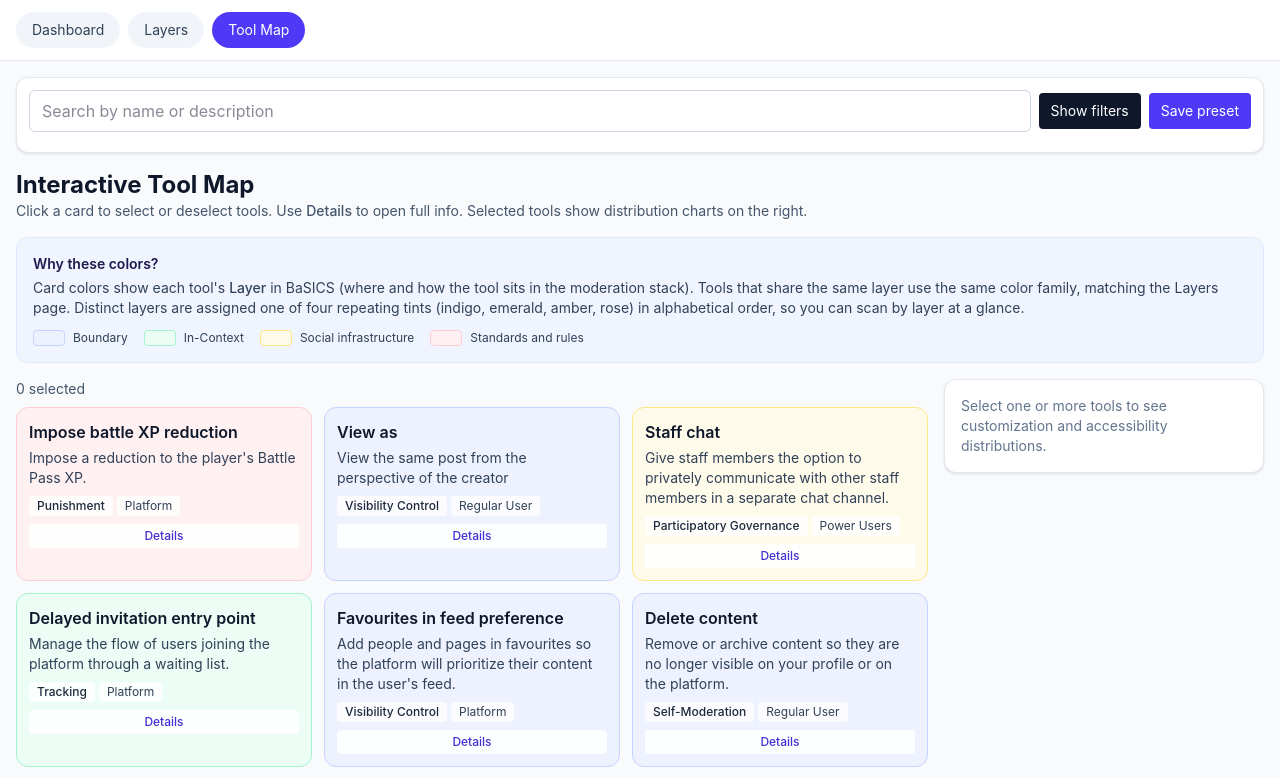
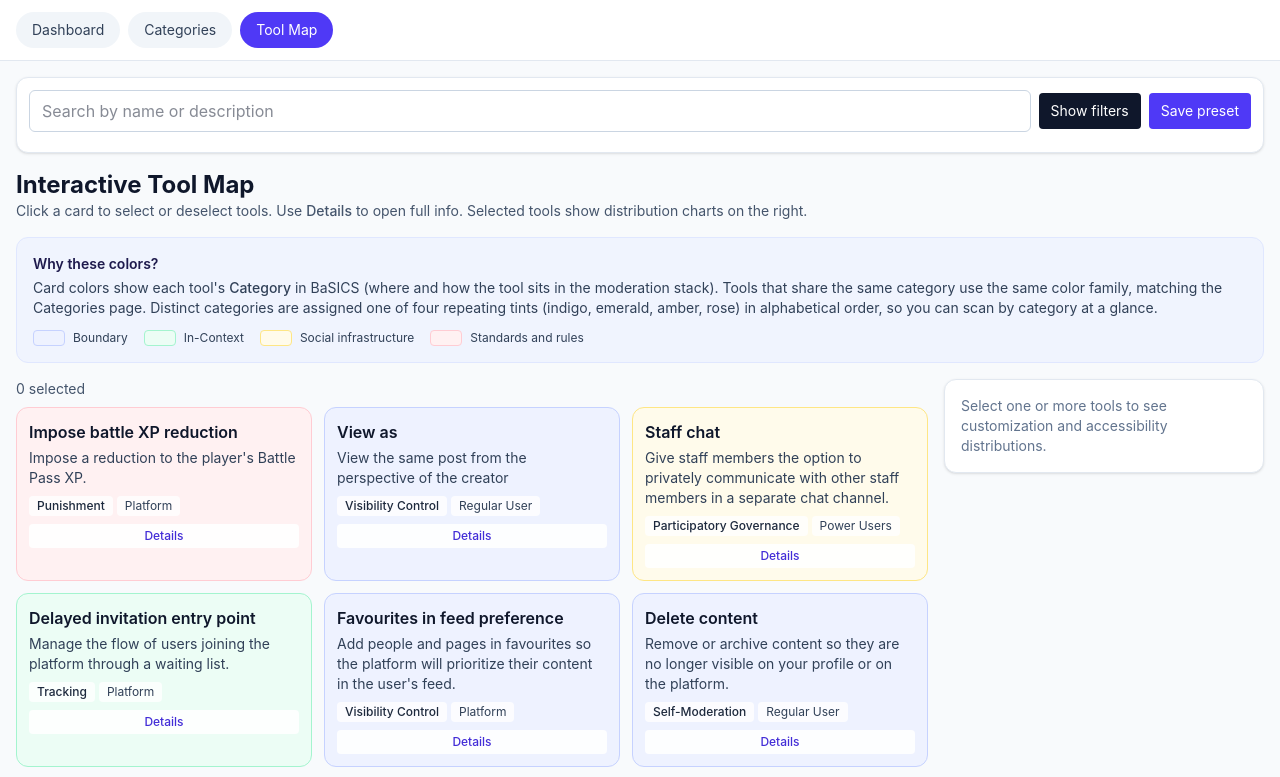
Before and after one commit to marticodes/BaSICS, a React (Vite) app: page /map in a window 1280 px wide. Shown: the top 777 px of the page. Built offline with nearby package versions, Linux system fonts and the light colour scheme.

Commit message:
change layer names

```diff
--- a/src/components/ToolDetailModal.tsx
+++ b/src/components/ToolDetailModal.tsx
@@ -30,7 +30,7 @@ export const ToolDetailModal = ({ tool, tools, onClose }: Props) => {
           <div><dt className="font-semibold">Customization</dt><dd>{tool.customization}</dd></div>
           <div><dt className="font-semibold">Accessibility</dt><dd>{tool.accessibility}</dd></div>
           <div><dt className="font-semibold">Persistence</dt><dd>{tool.persistence}</dd></div>
-          <div><dt className="font-semibold">Layer</dt><dd>{tool.layer}</dd></div>
+          <div><dt className="font-semibold">Category</dt><dd>{tool.layer}</dd></div>
           <div><dt className="font-semibold">Target</dt><dd>{tool.target}</dd></div>
           <div><dt className="font-semibold">Example Platforms</dt><dd>{tool.examplePlatforms}</dd></div>
         </dl>
--- a/src/components/charts/Charts.tsx
+++ b/src/components/charts/Charts.tsx
@@ -91,7 +91,7 @@ export const CategoryLayerHeatmap = ({
       <table className="min-w-full border-separate border-spacing-1 text-xs">
         <thead>
           <tr>
-            <th className="p-1 text-left">Category</th>
+            <th className="p-1 text-left">Cluster</th>
             {layers.map((layer) => (
               <th key={layer} className="p-1 text-left">{layer}</th>
             ))}
--- a/src/components/layout/FilterSidebar.tsx
+++ b/src/components/layout/FilterSidebar.tsx
@@ -70,9 +70,9 @@ export const FilterSidebar = ({
         </div>
       )}
       <button className="w-full rounded-md bg-slate-900 px-3 py-2 text-sm text-white" onClick={reset}>Reset all filters</button>
-      <Multi title="Category" values={options.categories} selected={filters.categories} onToggle={(v) => toggle('categories', v)} />
+      <Multi title="Cluster" values={options.categories} selected={filters.categories} onToggle={(v) => toggle('categories', v)} />
       <Multi title="Customization" values={options.customizations} selected={filters.customizations} onToggle={(v) => toggle('customizations', v)} />
-      <Multi title="Layer" values={options.layers} selected={filters.layers} onToggle={(v) => toggle('layers', v)} />
+      <Multi title="Category" values={options.layers} selected={filters.layers} onToggle={(v) => toggle('layers', v)} />
       <Multi title="Target" values={options.targets} selected={filters.targets} onToggle={(v) => toggle('targets', v)} />
       <Multi title="Accessibility" values={options.accessibilities} selected={filters.accessibilities} onToggle={(v) => toggle('accessibilities', v)} />
       <Multi title="Persistence" values={options.persistences} selected={filters.persistences} onToggle={(v) => toggle('persistences', v)} />
--- a/src/components/layout/TopNav.tsx
+++ b/src/components/layout/TopNav.tsx
@@ -2,7 +2,7 @@ import { NavLink } from 'react-router-dom'
 
 const links = [
   ['/', 'Dashboard'],
-  ['/layers', 'Layers'],
+  ['/layers', 'Categories'],
   ['/map', 'Tool Map'],
 ]
 
--- a/src/pages/DashboardPage.tsx
+++ b/src/pages/DashboardPage.tsx
@@ -37,19 +37,19 @@ export const DashboardPage = ({ tools }: { tools: Tool[] }) => {
       <h1 className="text-2xl font-bold">Overview Dashboard</h1>
       <div className="grid gap-3 sm:grid-cols-2 xl:grid-cols-5">
         <Stat label="Total tools" value={tools.length} />
-        <Stat label="Categories" value={new Set(tools.map((tool) => tool.category)).size} />
+        <Stat label="Clusters" value={new Set(tools.map((tool) => tool.category)).size} />
         <Stat label="Customization levels" value={customCounts.length} />
         <Stat label="Accessibility types" value={accessData.length} />
         <Stat label="Persistence types" value={new Set(tools.map((t) => t.persistence)).size} />
       </div>
       <div className="grid gap-4 lg:grid-cols-2">
-        <ChartCard title="Tools per category"><CategoryBar data={categoryData as { category: string; value: number }[]} /></ChartCard>
+        <ChartCard title="Tools per cluster"><CategoryBar data={categoryData as { category: string; value: number }[]} /></ChartCard>
         <ChartCard title="Accessibility distribution"><AccessibilityDonut data={accessData as { accessibility: string; value: number }[]} /></ChartCard>
-        <ChartCard title="Category vs customization"><MatrixBar data={matrix} keys={matrixKeys} /></ChartCard>
-        <ChartCard title="Layer distribution"><CategoryBar data={layers.map((r) => ({ category: r.layer as string, value: r.value }))} /></ChartCard>
-        {/* <ChartCard title="Category x layer heatmap"><CategoryLayerHeatmap data={layerCategoryData} layers={layerKeys} /></ChartCard> */}
-        {/* <ChartCard title="Category treemap (option)"><CategoryTreemapLike data={categoryData as { category: string; value: number }[]} /></ChartCard> */}
-        {/* <ChartCard title="Layer -> category flow (option)"><LayerCategoryFlowList data={flowData} /></ChartCard> */}
+        <ChartCard title="Cluster vs customization"><MatrixBar data={matrix} keys={matrixKeys} /></ChartCard>
+        <ChartCard title="Category distribution"><CategoryBar data={layers.map((r) => ({ category: r.layer as string, value: r.value }))} /></ChartCard>
+        {/* <ChartCard title="Cluster x category heatmap"><CategoryLayerHeatmap data={layerCategoryData} layers={layerKeys} /></ChartCard> */}
+        {/* <ChartCard title="Cluster treemap (option)"><CategoryTreemapLike data={categoryData as { category: string; value: number }[]} /></ChartCard> */}
+        {/* <ChartCard title="Category -> cluster flow (option)"><LayerCategoryFlowList data={flowData} /></ChartCard> */}
       </div>
     </section>
   )
--- a/src/pages/LayerExplorerPage.tsx
+++ b/src/pages/LayerExplorerPage.tsx
@@ -37,9 +37,9 @@ export const LayerExplorerPage = ({ tools, allTools }: { tools: Tool[]; allTools
   return (
     <section className="space-y-4">
       <div>
-        <h1 className="text-2xl font-bold">Layer Explorer</h1>
+        <h1 className="text-2xl font-bold">Category Explorer</h1>
         <p className="text-sm text-slate-600">
-          Four-color columns by layer, with categories and tools inside each column.
+          Four-color columns by category, with clusters and tools inside each column.
         </p>
       </div>
 
--- a/src/pages/ToolDetailPage.tsx
+++ b/src/pages/ToolDetailPage.tsx
@@ -23,7 +23,7 @@ export const ToolDetailPage = ({ tools }: { tools: Tool[] }) => {
         <Meta k="Customization" v={tool.customization} />
         <Meta k="Accessibility" v={tool.accessibility} />
         <Meta k="Persistence" v={tool.persistence} />
-        <Meta k="Layer" v={tool.layer} />
+        <Meta k="Category" v={tool.layer} />
         <Meta k="Target" v={tool.target} />
         <Meta k="Example Platforms" v={tool.examplePlatforms} />
       </dl>
--- a/src/pages/ToolMapPage.tsx
+++ b/src/pages/ToolMapPage.tsx
@@ -4,7 +4,7 @@ import { ToolDetailModal } from '../components/ToolDetailModal'
 import { tallyByField } from '../lib/aggregations'
 import type { Tool } from '../types'
 
-/** Same layer palette as Layer Explorer (indigo → emerald → amber → rose). */
+/** Same category palette as Category Explorer (indigo → emerald → amber → rose). */
 const layerCardColors = [
   'bg-indigo-50 border-indigo-200',
   'bg-emerald-50 border-emerald-200',
@@ -75,13 +75,13 @@ export const ToolMapPage = ({ tools, allTools }: { tools: Tool[]; allTools: Tool
       >
         <p className="font-semibold text-indigo-950">Why these colors?</p>
         <p className="mt-1 text-slate-700">
-          Card colors show each tool&apos;s <span className="font-medium">Layer</span> in BaSICS (where and how the
-          tool sits in the moderation stack). Tools that share the same layer use the same color family, matching the
-          Layers page. Distinct layers are assigned one of four repeating tints (indigo, emerald, amber, rose) in
-          alphabetical order, so you can scan by layer at a glance.
+          Card colors show each tool&apos;s <span className="font-medium">Category</span> in BaSICS (where and how the
+          tool sits in the moderation stack). Tools that share the same category use the same color family, matching the
+          Categories page. Distinct categories are assigned one of four repeating tints (indigo, emerald, amber, rose) in
+          alphabetical order, so you can scan by category at a glance.
         </p>
         {layerLegend.length > 0 && (
-          <ul className="mt-3 flex flex-wrap gap-x-4 gap-y-2" aria-label="Layer color legend">
+          <ul className="mt-3 flex flex-wrap gap-x-4 gap-y-2" aria-label="Category color legend">
             {layerLegend.map(([layer, colorClass]) => (
               <li key={layer} className="flex items-center gap-2 text-xs text-slate-700">
                 <span
```
